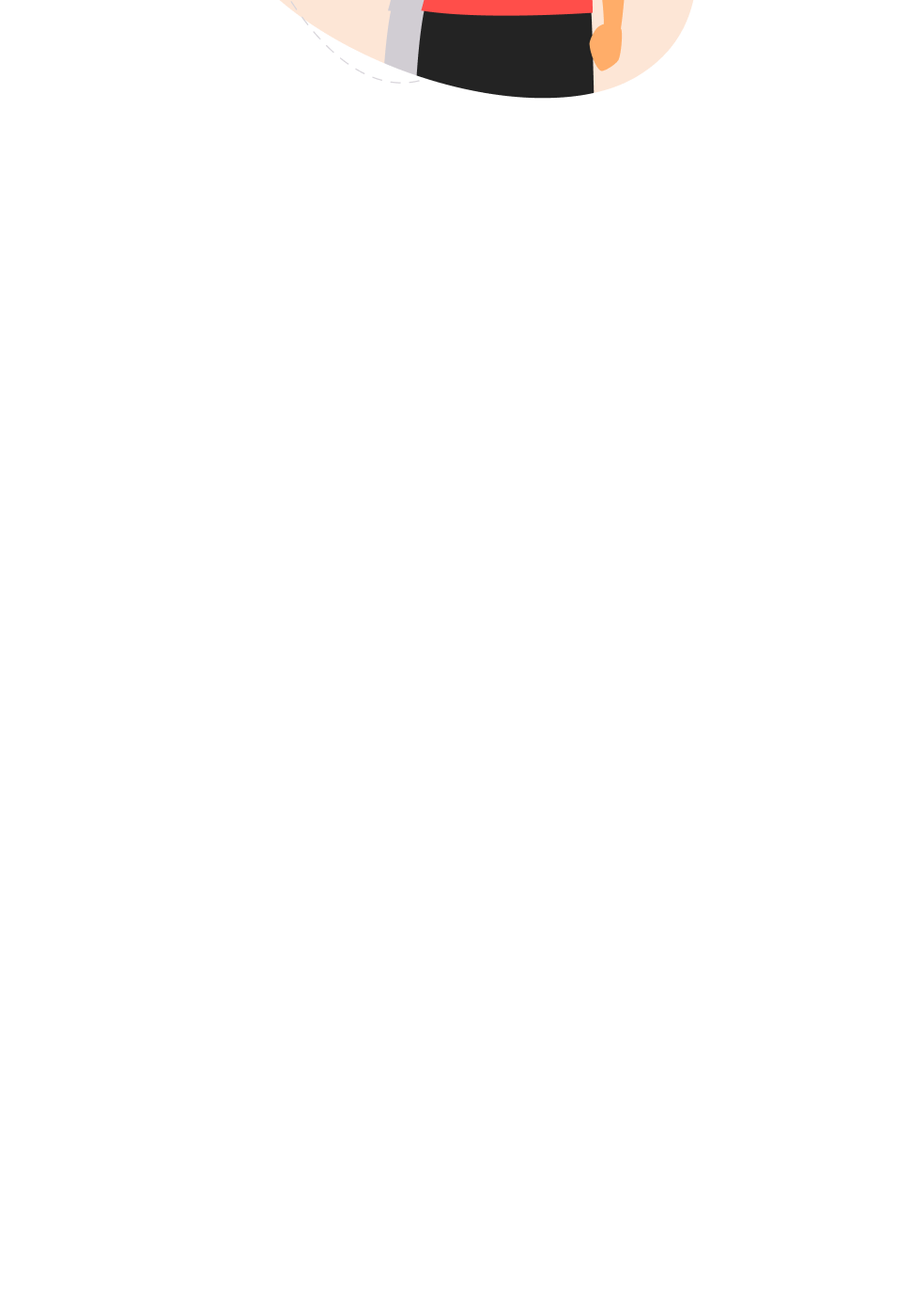
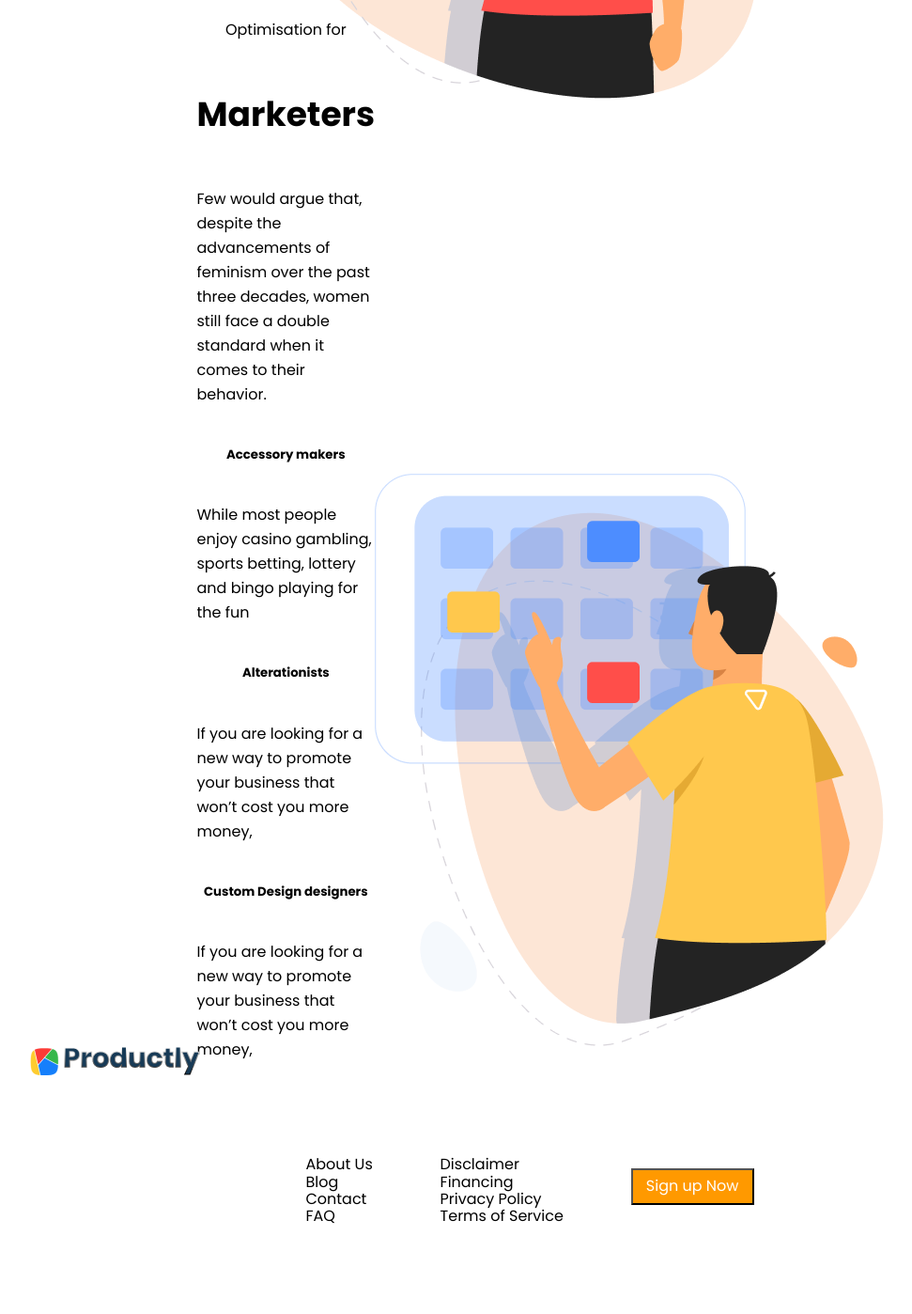
Before and after one commit to Mariam-Khaz/Recreation, a plain HTML site: page index.html in a window 1280 px wide. Shown: the part 2214-3612 px from the top of the page at 94% size, without its empty margins (126-1097 px from the left). Before the commit the page ends 2319 px from the top, so only its background shows below. Drawn offline with Linux system fonts and the light colour scheme; a web font is replaced by a local one.

Commit message:
assignment finally done, need help to perfect it

```diff
--- a/index.html
+++ b/index.html
@@ -78,8 +78,8 @@
                   <p>Personal choices and the overall personality of the person. </p>
             </div>
       </section>
-      <div class="signupnow-btn">
-        <button>SIGN UP NOW</button>
+      <div>
+        <button class="signupnow-btn">SIGN UP NOW</button>
       </div>
   </div>
 </section>
@@ -108,7 +108,7 @@
 </section>
 
 <section class="forth-block">
-  <div>
+  <div class="laptop-guy">
     <img src="images/laptopguy.png" alt="">
   </div>
   <div class="manager-part">
@@ -131,6 +131,47 @@
 </section>
 
 <section class="fifth-block">
+  <div class="marketers">
+    <p>Optimisation for</p>
+    <h4>Marketers</h4>
+    <p>Few would argue that, despite the advancements of feminism over the past three decades, women still face a double standard when it comes to their behavior. </p>
+    <h5>Accessory makers</h5>
+    <p>While most people enjoy casino gambling, sports betting, lottery and bingo playing for the fun</p>
+    <h5>Alterationists</h5>
+    <p>If you are looking for a new way to promote your business that won’t cost you more money, </p>
+    <h5>Custom Design designers</h5>
+    <p>If you are looking for a new way to promote your business that won’t cost you more money, </p>
+  </div>
+  <div class="screen-squares">
+    <img src="images/screen-squares.png">
+  </div>
+
+
+</section>
+
+<section class="last-footer">
+  <div class="logo-foot">
+    <img src="images/Logo.png">
+    <img src="images/Productly.png">
+  </div>
+  <div class="nav-answers">
+    <ol>
+      <li>About Us</li>
+      <li>Blog</li>
+      <li>Contact</li>
+      <li>FAQ</li>
+    </ol>
+  </div>
+
+  <div class="legal-info">
+    <li>Disclaimer</li>
+    <li>Financing</li>
+    <li>Privacy Policy</li>
+    <li>Terms of Service</li>
+  </div>
+  <div class="search-bar">
+    <button class="signupnow2-btn">Sign up Now</button>
+  </div>
 
 
 </section>
--- a/styles/styles.css
+++ b/styles/styles.css
@@ -46,6 +46,7 @@ ul {
   justify-content: space-around;
   align-items: center;
 }
+
 li {
   list-style: none;
 }
@@ -65,6 +66,7 @@ li {
 
 .starter-block {
   display:flex;
+
   /* width: 1125px;
   height: 495px; */
   margin-left: 20px;
@@ -138,9 +140,10 @@ margin-left: 20px;
 
 .h3 {
   justify-content: center;
+  flex-wrap: wrap;
   font-size: 36px;
   height: 108px;
-  max-width: 539px;
+  width: 539px;
 }
 
 .box-row {
@@ -188,7 +191,8 @@ margin-left: 20px;
 }
 
 .signupnow-btn {
-  color: #FF9900;
+  background-color: #FF9900;
+  color: white;
   width: 175px;
   height: 53px;
 }
@@ -199,8 +203,6 @@ margin-left: 20px;
   display: flex;
   align-items: center;
   justify-content: center;
-  /* width: 574px;
-  height: 1110px; */
 }
 
 .text-part {
@@ -224,7 +226,8 @@ h4 {
 
 .text-bubble {
   display: flex;
-  justify-content: flex-end;
+  align-items: flex-end;
+
 }
 
 /* ------------------------------------*/
@@ -265,16 +268,78 @@ h4 {
   margin-left: 20px;
 }
 
+.laptop-guy {
+  display: flex;
+}
+
 /* -------------------------------------*/
 
-/*
-- seconde block, button looks wierd
-- third block, move photo to left
-- forth block, first text overlappin third last sentence
--
-*/
 
 .fifth-block {
   display: flex;
+  max-width: 609px;
+  height: 1110px;
+  font-size: 16px;
+  line-height: 26px;
+}
+
+.marketers {
+  display: flex;
+  flex-direction: column;
+  max-width: 486px;
+  height: 90px;
+  justify-content: flex-start;
+  align-items: center;
+}
+
+.screen-squares {
+  display: flex;
+  align-self: flex-end;
 
 }
+
+/* ----------------------------------------*/
+
+.last-footer {
+  display: flex;
+  align-items: center;
+  justify-content: space-evenly;
+  max-width: 1109px;
+  width: 100%;
+  height: 308px;
+}
+
+.logo-foot {
+  align-self: first baseline;
+  justify-content: space-between;
+}
+
+/* .nav-answers {
+
+} */
+
+/* .legal-info {
+
+} */
+.search-bar {
+  width: 325px;
+  height: 48px;
+}
+.signupnow2-btn {
+  background-color: #FF9900;
+  color: white;
+  width: 131px;
+  height: 39px;
+}
+
+
+/*
+- first block: title + text overlapps when i make the page smaller
+- seconde block: title
+ + sign up now-button needs rounded corners
+- third block: move photo to left
+- forth block: first text overlappin third-blocks last sentence
+- fifth block: whole block all stretched out
+- last footer: dont know how to make the search-bar
+
+*/
```
Lines whose indentation alone changed are shown as unchanged.
